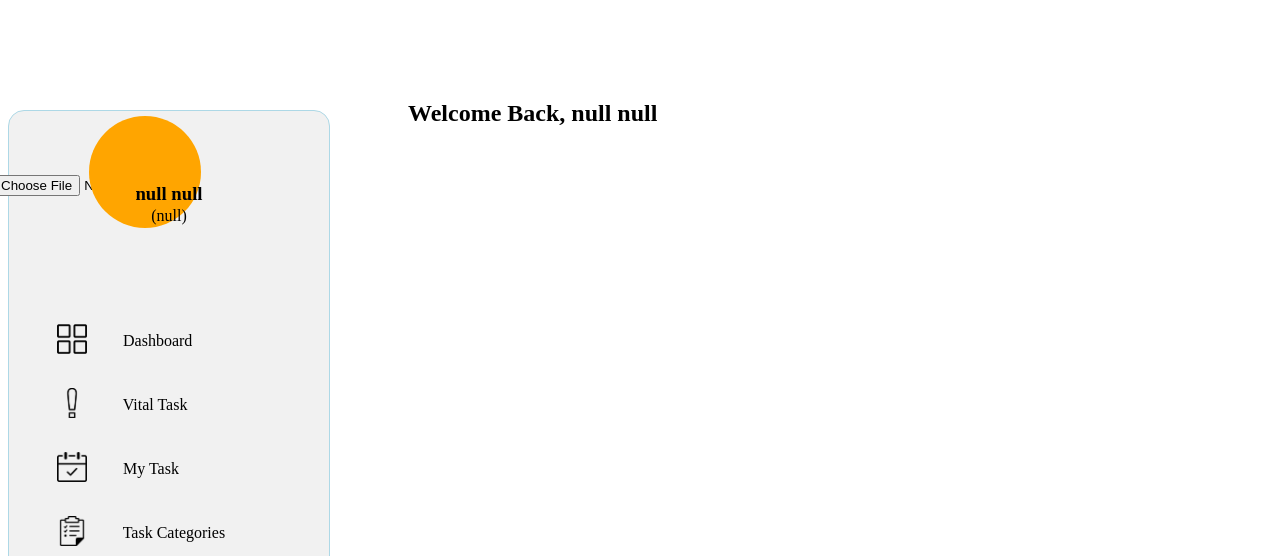
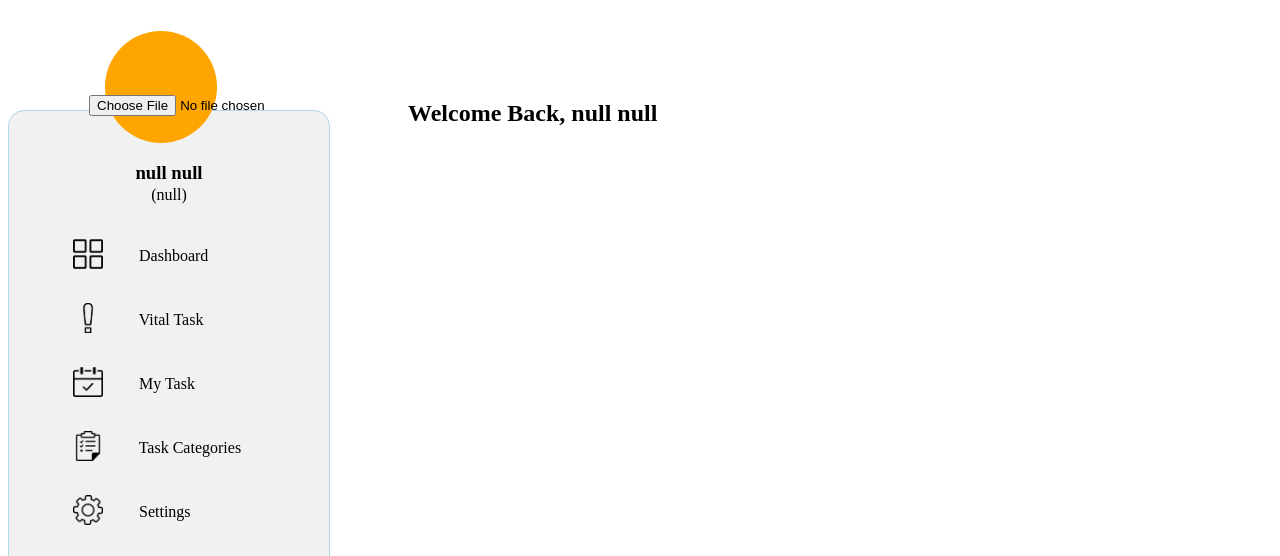
Before and after one commit to rukieya33/todos-list-app-production, a plain HTML site: page todos-list-app-main/public/view/my_profile.html in a window 1280 px wide. Shown: the part 188-744 px from the top of the page. Drawn offline with Linux system fonts and the light colour scheme.

Commit message:
Update my_profile.html

```diff
--- a/todos-list-app-main/public/view/my_profile.html
+++ b/todos-list-app-main/public/view/my_profile.html
@@ -26,10 +26,10 @@
 <main>
 
     <ul id="content">
-         <form id="uploadButton">
-             <input type="file" id="imageInput" accept="image/*"
-         </form>
-        <div class="icon" id="preview"></div>
+
+
+
+        <div class="icon" id="preview"><input type="file" id="uploadButton" accept="image/*"></div>
         <li><a href="/"><img src="../images/four-squares-line-icon.png" width="30"> Dashboard</a></li>
         <li><a href="/about"><img src="../images/image.png" width="30"> Vital Task</a></li>
         <li><a href="/contact"><img src="../images/calendar-checkmark-line-icon.png" width="30"> My Task</a></li>
```
